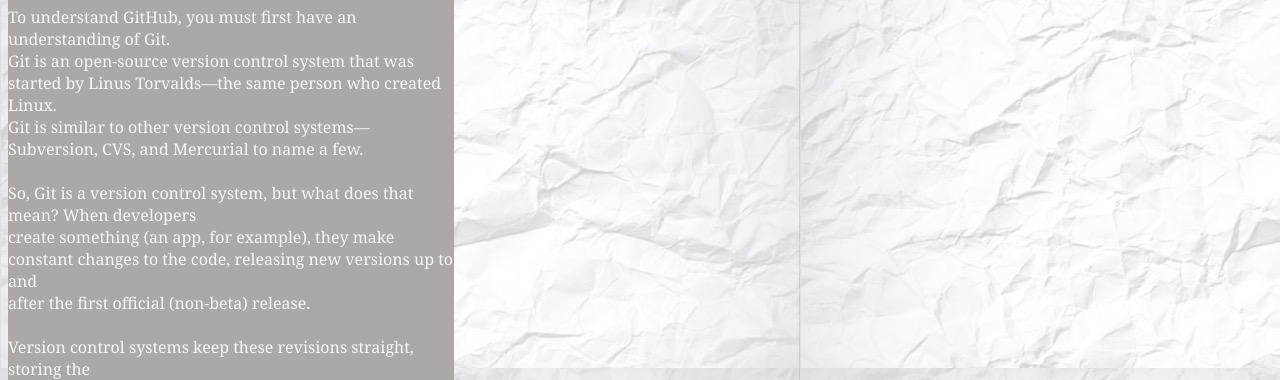
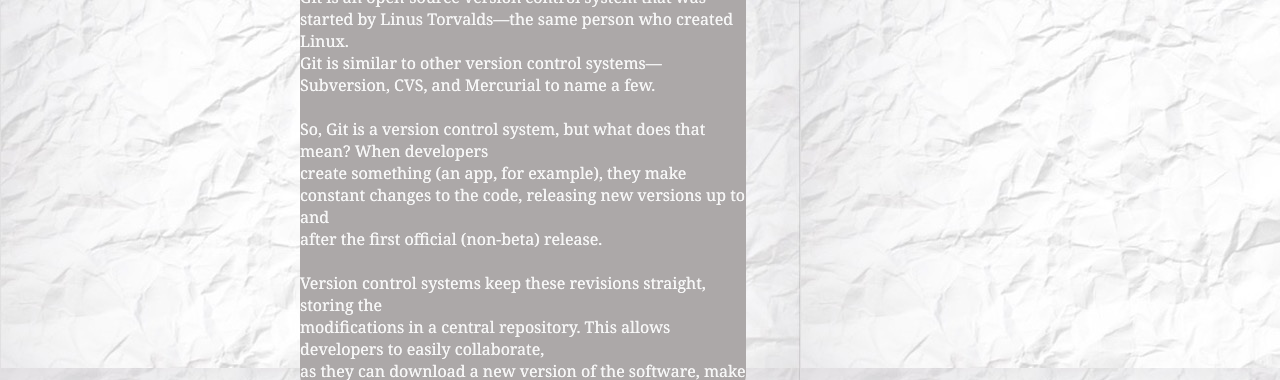
Before and after one commit to teddysk/Github-p2, a plain HTML site: page index.html in a window 1280 px wide. Shown: the part 80-460 px from the top of the page. Drawn offline with Linux system fonts and the light colour scheme; files that its build step writes are made by us from their sources.

Commit message:
update css advanced

```diff
--- a/mycss.css
+++ b/styles.css/mycss.css
@@ -1,4 +1,6 @@
 @charset "utf-8";
+
+* { margin: 0; padding: 0; border: 0; font-size: 100%; }
 
 .something {
     background-color: #ACA8A8;
@@ -6,9 +8,14 @@
     border-radius: 10px;
     height: 466px;
     font-family: Cambria, "Hoefler Text", "Liberation Serif", Times, "Times New Roman", serif;
+	    text-shadow: 0px 0px;
+    margin-top: 0px;
+    margin-right: 300px;
+    margin-left: 300px;
+    padding-left: 0px;
 }
 body {
-    background-image: url(images/Minimalist-Crumpled-Paper-Simple-Background-Image.jpg);
+    background-image: url(../images/Minimalist-Crumpled-Paper-Simple-Background-Image.jpg);
     background-repeat: repeat;
     color: #F7F7F7;
 }
@@ -21,5 +28,5 @@ body {
     width: 559px;
     height: 21px;
     font-family: Baskerville, "Palatino Linotype", Palatino, "Century Schoolbook L", "Times New Roman", serif;
-    text-shadow: 0px 0px;
+
 }
```
